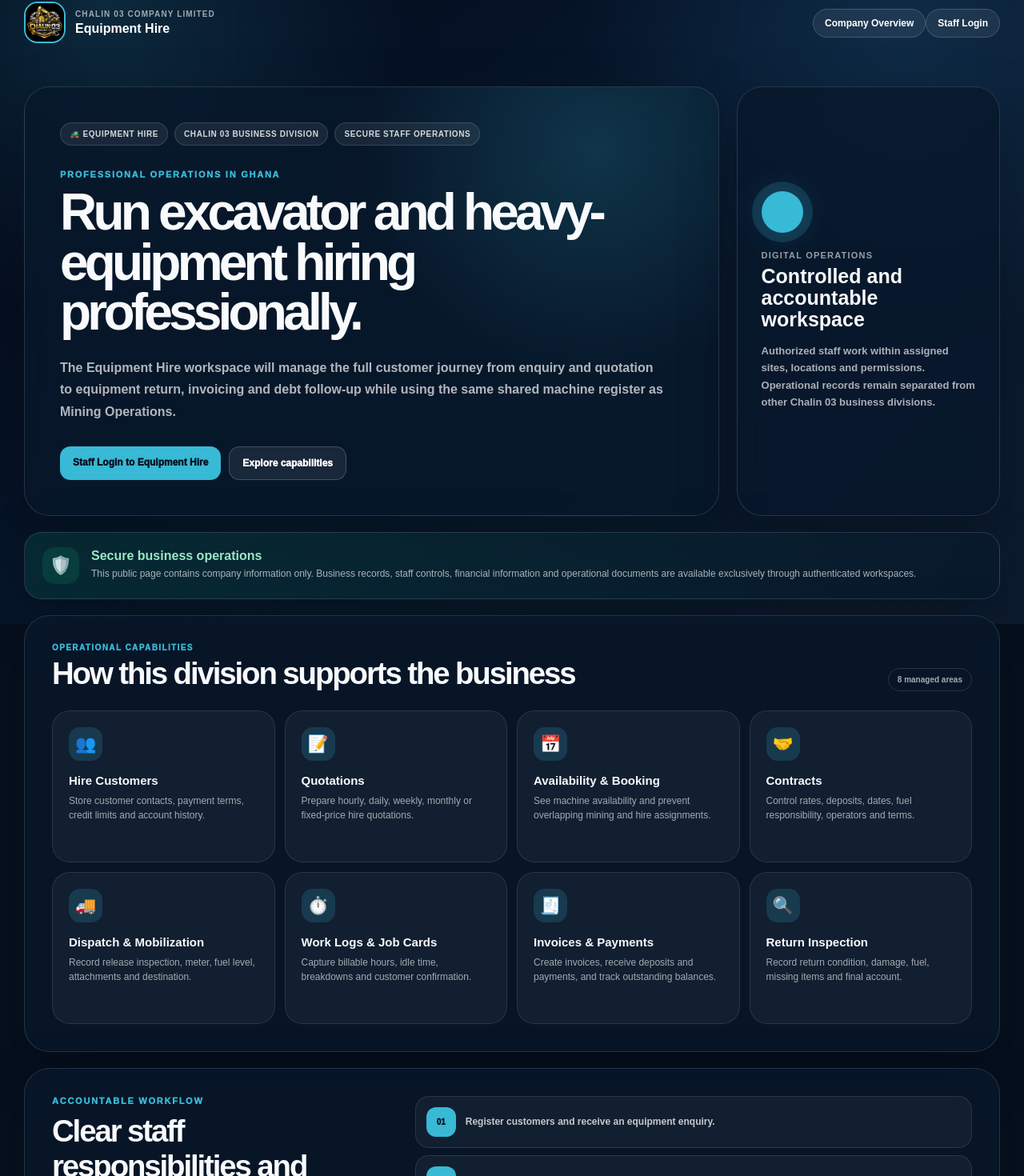
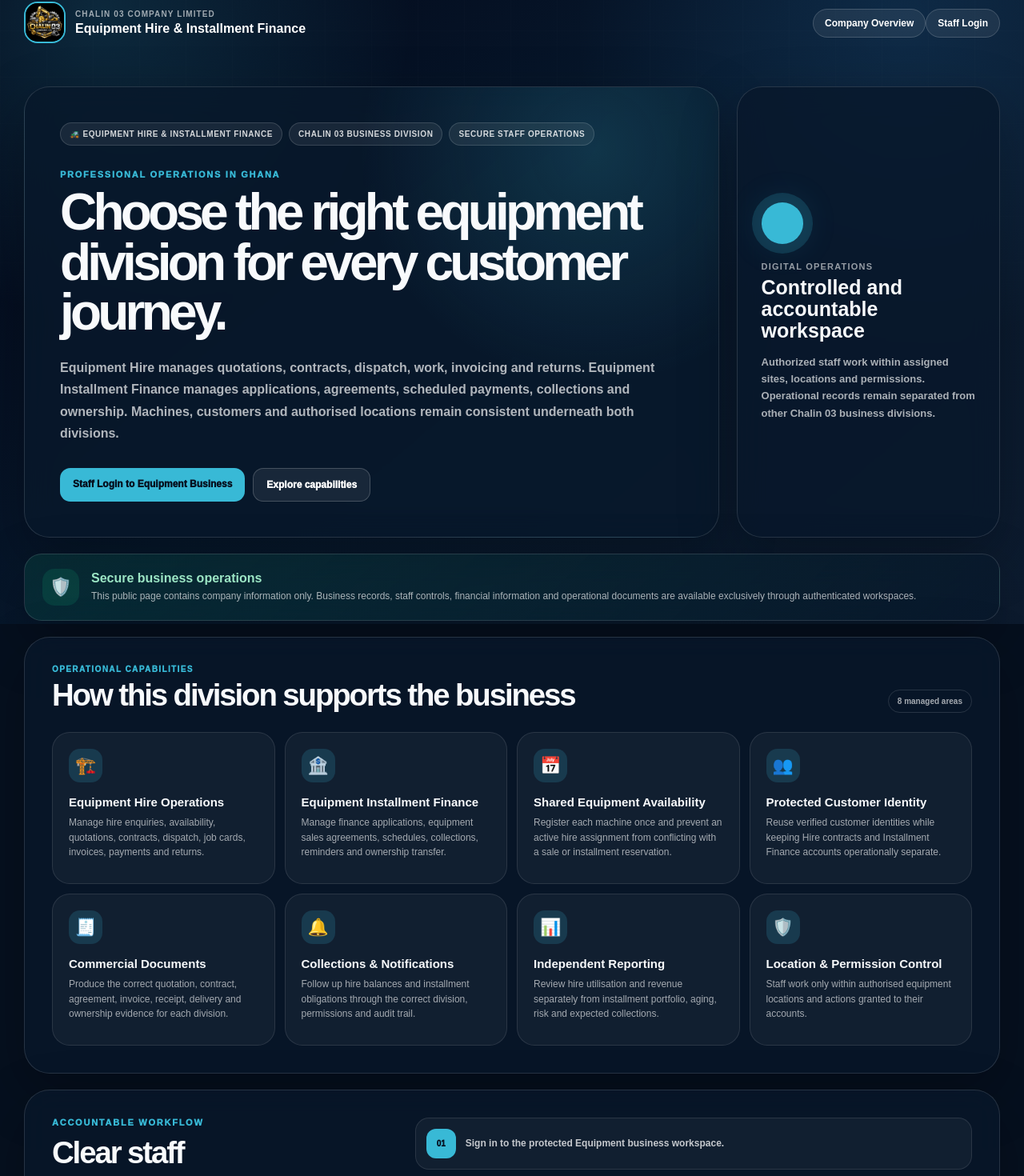
Before and after one commit to Eugene999B/chalin03-system-2, a React (Vite) app in the folder frontend/: page /equipment-hire in a window 1280 px wide. Shown: the part 20-1490 px from the top of the page at 80% size. Built offline with nearby package versions, Linux system fonts and the light colour scheme; no server answers.

Commit message:
Present equipment workspace as Hire and Installment Finance

```diff
--- a/frontend/src/data/businessWorkspaces.js
+++ b/frontend/src/data/businessWorkspaces.js
@@ -97,81 +97,81 @@ export const businessWorkspaces = [
   },
   {
     code: "equipment_hire",
-    name: "Equipment Hire",
-    shortName: "Equipment Hire",
+    name: "Equipment Hire & Installment Finance",
+    shortName: "Equipment Business",
     icon: "🚜",
     route: "/equipment-hire",
     status: "Operational",
     statusTone: "live",
-    openRoute: "/equipment-hire-operations",
+    openRoute: "/equipment-hire",
     requiresBranch: false,
-    loginContextTitle: "Independent Equipment Hire Workspace",
+    loginContextTitle: "Choose Hire or Installment Finance",
     loginContextMessage:
-      "No Spare Parts store is used. Hire yards, offices and work locations will be created and managed by an administrator inside Equipment Hire.",
+      "Sign in once, then choose the independent Equipment Hire Operations or Equipment Installment Finance division. Both use the same protected customer, machine and location foundation without mixing their workflows.",
     rolloutMessage:
-      "The Equipment Hire workspace is ready. Log in to open the protected workspace.",
+      "The Equipment business gateway is ready. Log in and choose Hire Operations or Installment Finance.",
     description:
-      "Quotations, contracts, dispatch, job cards, invoices, payments and returns.",
+      "Two independent divisions for equipment hiring and installment-finance operations.",
     accent: "blue",
-    headline: "Run excavator and heavy-equipment hiring professionally.",
+    headline: "Choose the right equipment division for every customer journey.",
     summary:
-      "The Equipment Hire workspace will manage the full customer journey from enquiry and quotation to equipment return, invoicing and debt follow-up while using the same shared machine register as Mining Operations.",
+      "Equipment Hire manages quotations, contracts, dispatch, work, invoicing and returns. Equipment Installment Finance manages applications, agreements, scheduled payments, collections and ownership. Machines, customers and authorised locations remain consistent underneath both divisions.",
     modules: [
       {
-        icon: "👥",
-        title: "Hire Customers",
+        icon: "🏗️",
+        title: "Equipment Hire Operations",
         description:
-          "Store customer contacts, payment terms, credit limits and account history.",
+          "Manage hire enquiries, availability, quotations, contracts, dispatch, job cards, invoices, payments and returns.",
       },
       {
-        icon: "📝",
-        title: "Quotations",
+        icon: "🏦",
+        title: "Equipment Installment Finance",
         description:
-          "Prepare hourly, daily, weekly, monthly or fixed-price hire quotations.",
+          "Manage finance applications, equipment sales agreements, schedules, collections, reminders and ownership transfer.",
       },
       {
         icon: "📅",
-        title: "Availability & Booking",
+        title: "Shared Equipment Availability",
         description:
-          "See machine availability and prevent overlapping mining and hire assignments.",
+          "Register each machine once and prevent an active hire assignment from conflicting with a sale or installment reservation.",
       },
       {
-        icon: "🤝",
-        title: "Contracts",
+        icon: "👥",
+        title: "Protected Customer Identity",
         description:
-          "Control rates, deposits, dates, fuel responsibility, operators and terms.",
-      },
-      {
-        icon: "🚚",
-        title: "Dispatch & Mobilization",
-        description:
-          "Record release inspection, meter, fuel level, attachments and destination.",
-      },
-      {
-        icon: "⏱️",
-        title: "Work Logs & Job Cards",
-        description:
-          "Capture billable hours, idle time, breakdowns and customer confirmation.",
+          "Reuse verified customer identities while keeping Hire contracts and Installment Finance accounts operationally separate.",
       },
       {
         icon: "🧾",
-        title: "Invoices & Payments",
+        title: "Commercial Documents",
         description:
-          "Create invoices, receive deposits and payments, and track outstanding balances.",
+          "Produce the correct quotation, contract, agreement, invoice, receipt, delivery and ownership evidence for each division.",
       },
       {
-        icon: "🔍",
-        title: "Return Inspection",
+        icon: "🔔",
+        title: "Collections & Notifications",
         description:
-          "Record return condition, damage, fuel, missing items and final account.",
+          "Follow up hire balances and installment obligations through the correct division, permissions and audit trail.",
+      },
+      {
+        icon: "📊",
+        title: "Independent Reporting",
+        description:
+          "Review hire utilisation and revenue separately from installment portfolio, aging, risk and expected collections.",
+      },
+      {
+        icon: "🛡️",
+        title: "Location & Permission Control",
+        description:
+          "Staff work only within authorised equipment locations and actions granted to their accounts.",
       },
     ],
     workflow: [
-      "Register customers and receive an equipment enquiry.",
-      "Check shared-fleet availability and prepare a quotation.",
-      "Approve the contract, deposit and equipment assignment.",
-      "Dispatch the machine and record approved daily work logs.",
-      "Invoice, receive payments, inspect the return and close the contract.",
+      "Sign in to the protected Equipment business workspace.",
+      "Choose Equipment Hire Operations or Equipment Installment Finance.",
+      "Work inside the selected division's dedicated navigation and controls.",
+      "Switch divisions through the gateway without creating duplicate records.",
+      "Review separate reports while management retains one consistent equipment register.",
     ],
   },
 ];
```
